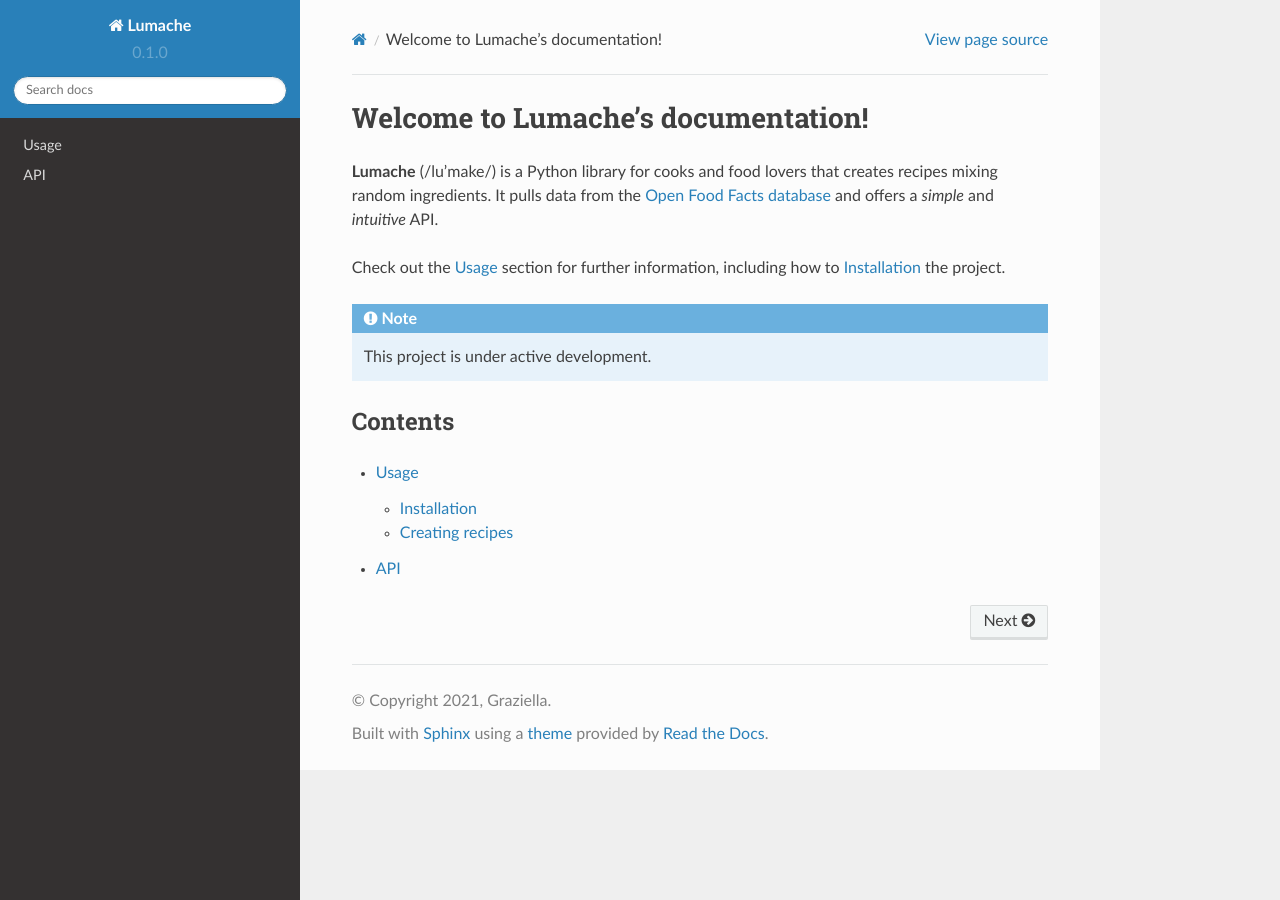
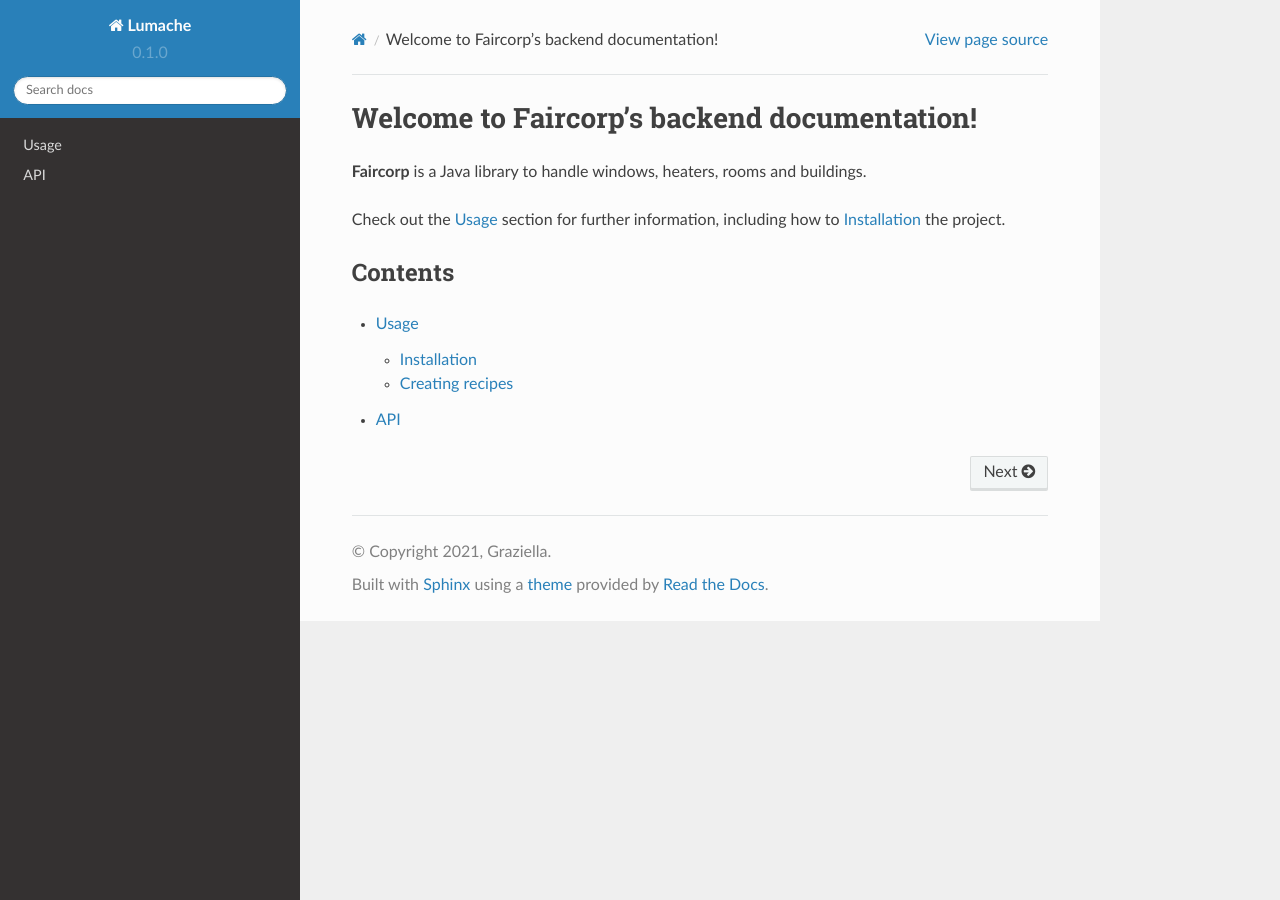
Before and after one commit to liamLatour/faircorp, a Sphinx documentation site: the page built from docs/source/index.rst, in a window 1280 px wide. Built offline with Sphinx 7.4.7 and the Read the Docs theme 2.0.0, drawn with Linux system fonts in a browser that asks for light colours.

Commit message:
Update index.rst

```diff
--- a/docs/source/index.rst
+++ b/docs/source/index.rst
@@ -1,17 +1,11 @@
-Welcome to Lumache's documentation!
+Welcome to Faircorp's backend documentation!
 ===================================
 
-**Lumache** (/lu'make/) is a Python library for cooks and food lovers
-that creates recipes mixing random ingredients.
-It pulls data from the `Open Food Facts database <https://world.openfoodfacts.org/>`_
-and offers a *simple* and *intuitive* API.
+**Faircorp** is a Java library to handle windows, heaters, rooms and buildings.
+
 
 Check out the :doc:`usage` section for further information, including
 how to :ref:`installation` the project.
-
-.. note::
-
-   This project is under active development.
 
 Contents
 --------
```
